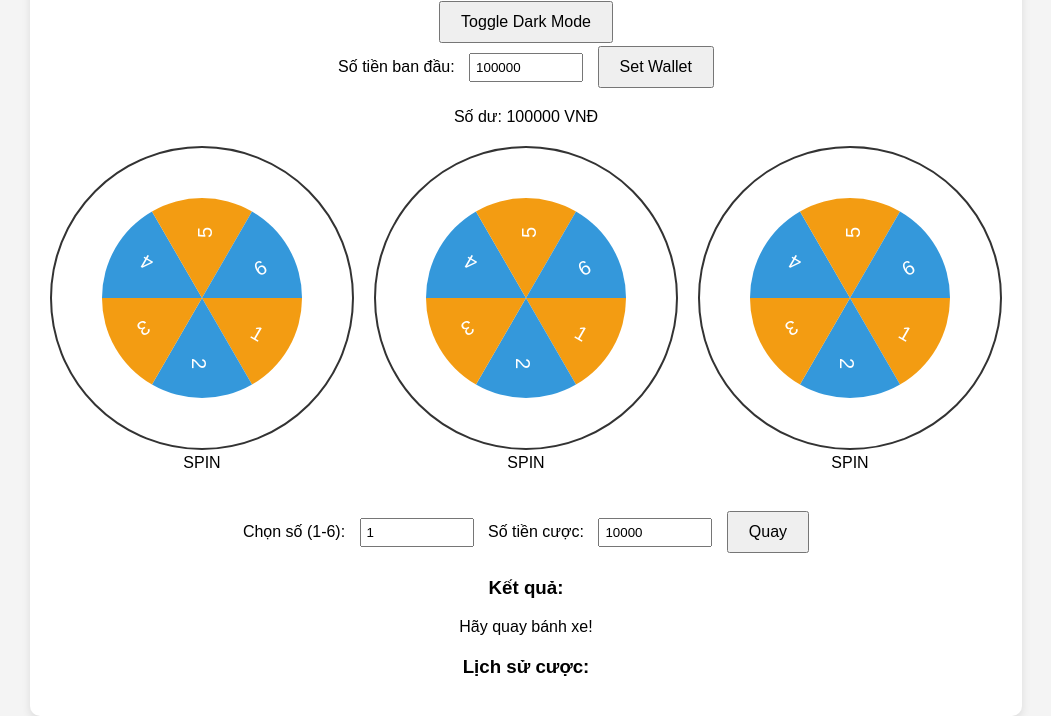
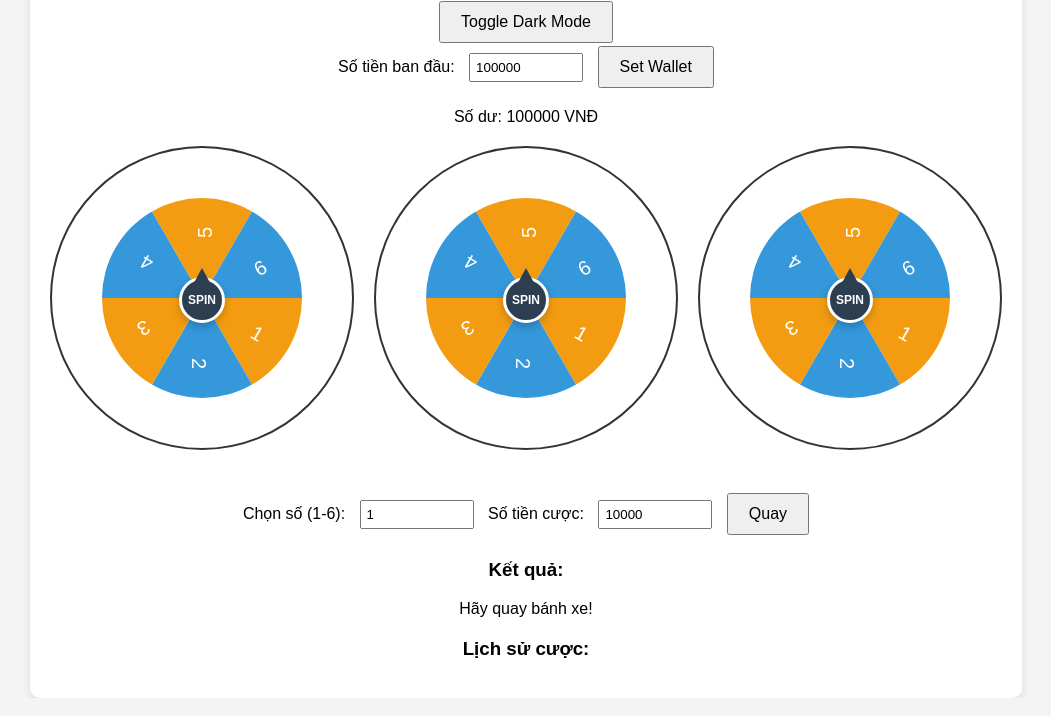
Before and after one commit to yhthna01/tryfly, a plain HTML site: page index.html in a window 1280 px wide. Shown: the part 147-863 px from the top of the page, without its empty margins (114-1165 px from the left). Drawn offline with Linux system fonts and the light colour scheme.

Commit message:
Update style.css

```diff
--- a/style.css
+++ b/style.css
@@ -9,6 +9,7 @@ body {
     transition: background-color 0.3s, color 0.3s;
 }
 
+
 .container {
     text-align: center;
     background-color: #fff;
@@ -18,15 +19,18 @@ body {
     transition: background-color 0.3s, color 0.3s;
 }
 
+
 .dark-mode body {
     background-color: #333;
     color: #fff;
 }
 
+
 .dark-mode .container {
     background-color: #444;
     color: #fff;
 }
+
 
 .wheels {
     display: flex;
@@ -35,9 +39,11 @@ body {
     margin: 20px 0;
 }
 
+
 .wheel-wrapper {
     position: relative;
 }
+
 
 canvas {
     border: 2px solid #333;
@@ -45,9 +51,11 @@ canvas {
     transition: transform 4s cubic-bezier(0.25, 1, 0.5, 1);
 }
 
+
 .controls {
     margin: 20px 0;
 }
+
 
 #logo {
     font-size: 24px;
@@ -55,11 +63,13 @@ canvas {
     margin-bottom: 20px;
 }
 
+
 input {
     margin: 10px;
     padding: 5px;
     width: 100px;
 }
+
 
 button {
     padding: 10px 20px;
@@ -67,10 +77,56 @@ button {
     cursor: pointer;
 }
 
+
 .result,
 .history {
     margin-top: 20px;
 }
+
 li {
     list-style: none;
 }
+
+/*
+  Nút tròn ở trung tâm, có chữ "SPIN"
+  kèm một mũi tên tam giác nhô ra (ở đỉnh nút).
+*/
+.spin-button {
+    position: absolute;
+    top: 50%;
+    /* Căn giữa chiều dọc */
+    left: 50%;
+    /* Căn giữa chiều ngang */
+    transform: translate(-50%, -50%);
+    width: 40px;
+    height: 40px;
+    background-color: #2c3e50;
+    /* xanh đậm */
+    border-radius: 50%;
+    border: 3px solid #fff;
+    color: #fff;
+    font-size: 12px;
+    font-weight: bold;
+    text-align: center;
+    line-height: 40px;
+    /* canh chữ "SPIN" giữa nút */
+    cursor: pointer;
+    z-index: 10;
+    box-shadow: 0 4px 8px rgba(0, 0, 0, 0.2);
+    user-select: none;
+    transition: background-color 0.2s;
+}
+
+/* Mũi tên nhỏ nhô ra ở đầu nút (phía trên) */
+.spin-button::before {
+    content: "";
+    position: absolute;
+    top: 10px;
+    left: 50%;
+    transform: translate(-50%, -100%);
+    width: 0;
+    height: 0;
+    border-left: 12px solid transparent;
+    border-right: 12px solid transparent;
+    border-bottom: 22px solid #2c3e50;
+}
```
Lines whose indentation alone changed are shown as unchanged.
